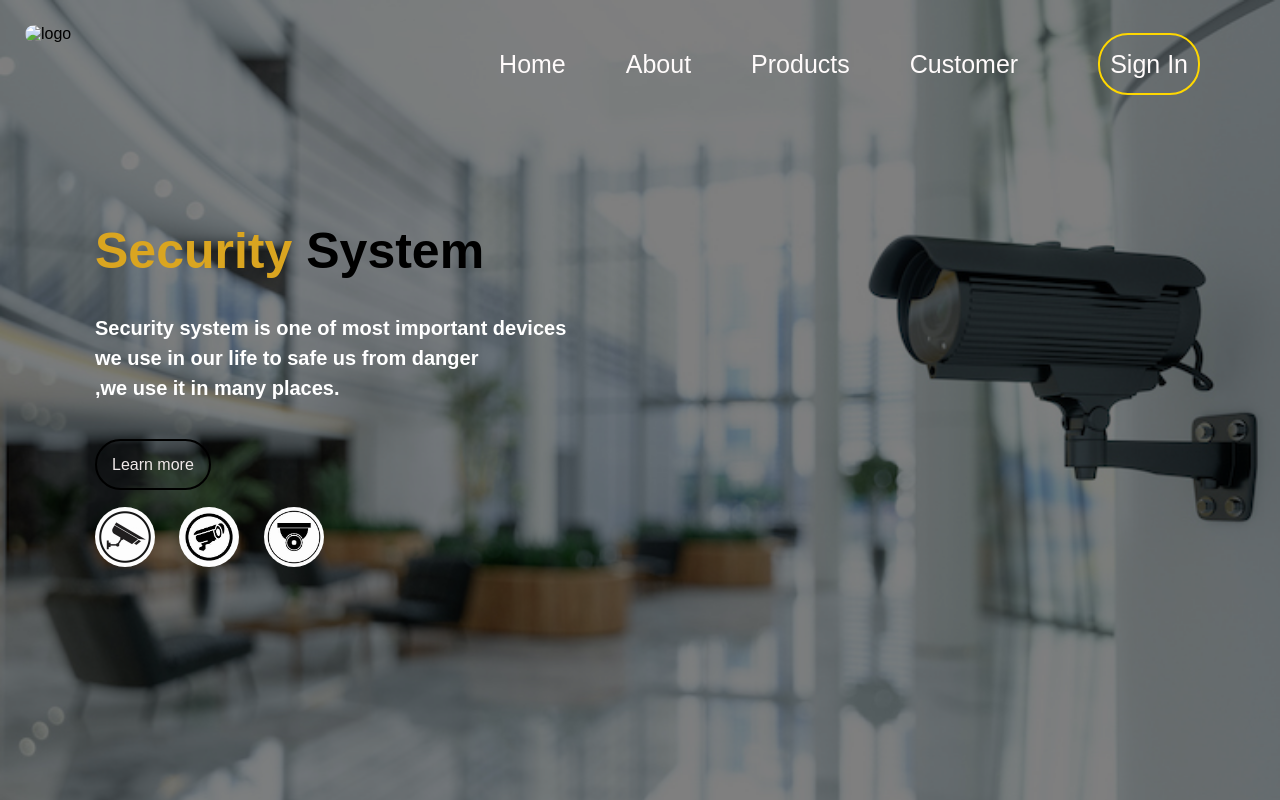
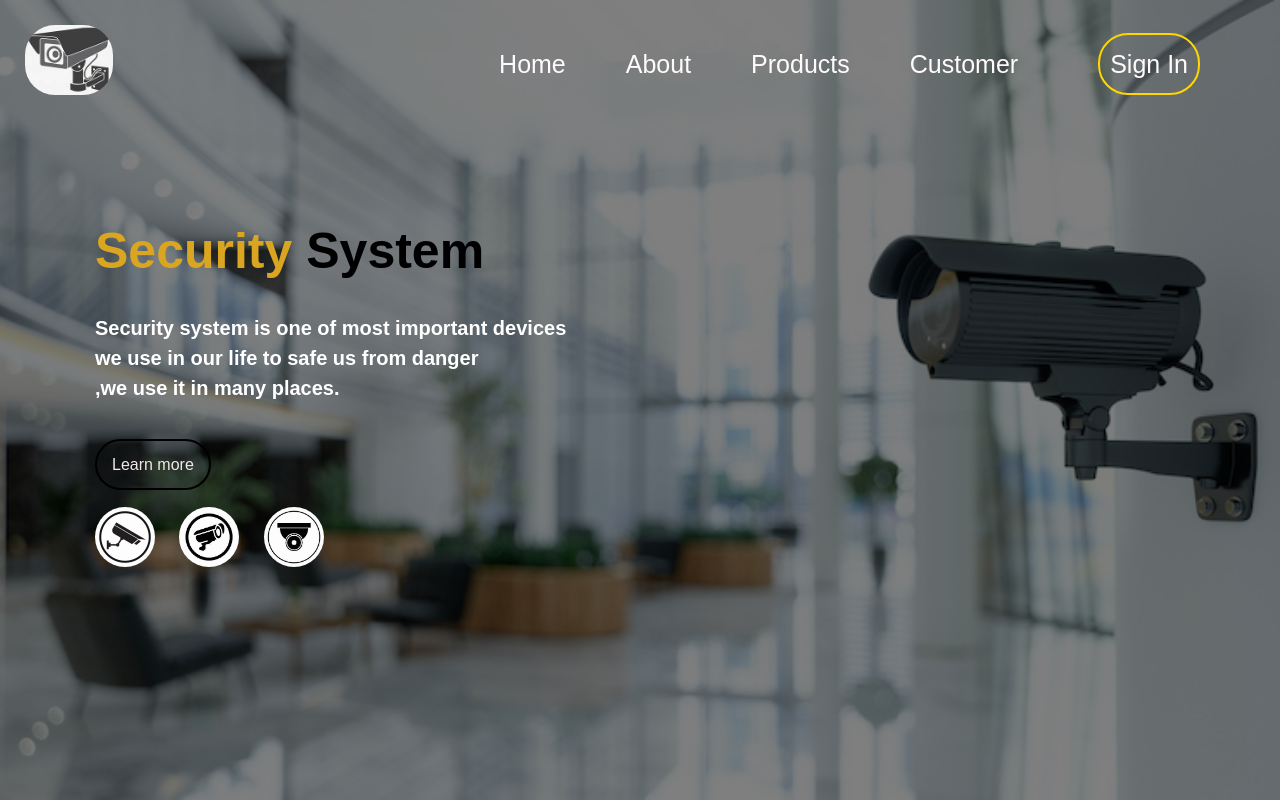
Before and after one commit to Abdelrahman175-ui/task, a plain HTML site: page index.html in a window 1280 px wide. Shown: the top 800 px of the page. Drawn offline with Linux system fonts and the light colour scheme; the site is published under a folder, as on GitHub Pages, so addresses that start at the root find nothing.

Commit message:
index.html

```diff
--- a/index.html
+++ b/index.html
@@ -10,7 +10,7 @@
 <body>
     <header class="head">
         <div class="navbar">
-            <div><img src="/img/logo.jpg" alt="logo"></div>
+            <div><img src="img/logo.jpg" alt="logo"></div>
             <div>
                 <nav>
                     <ul>
```
